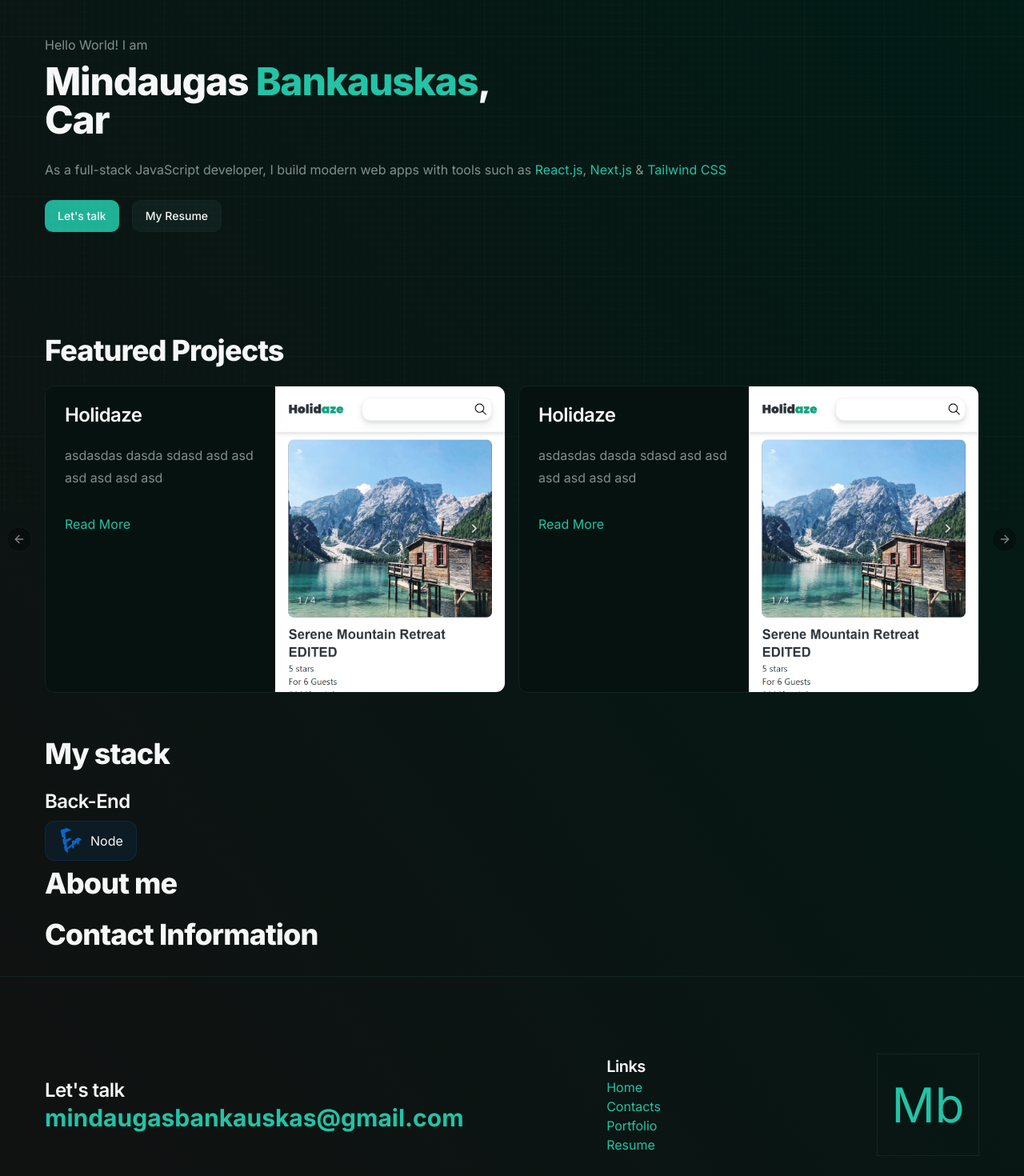
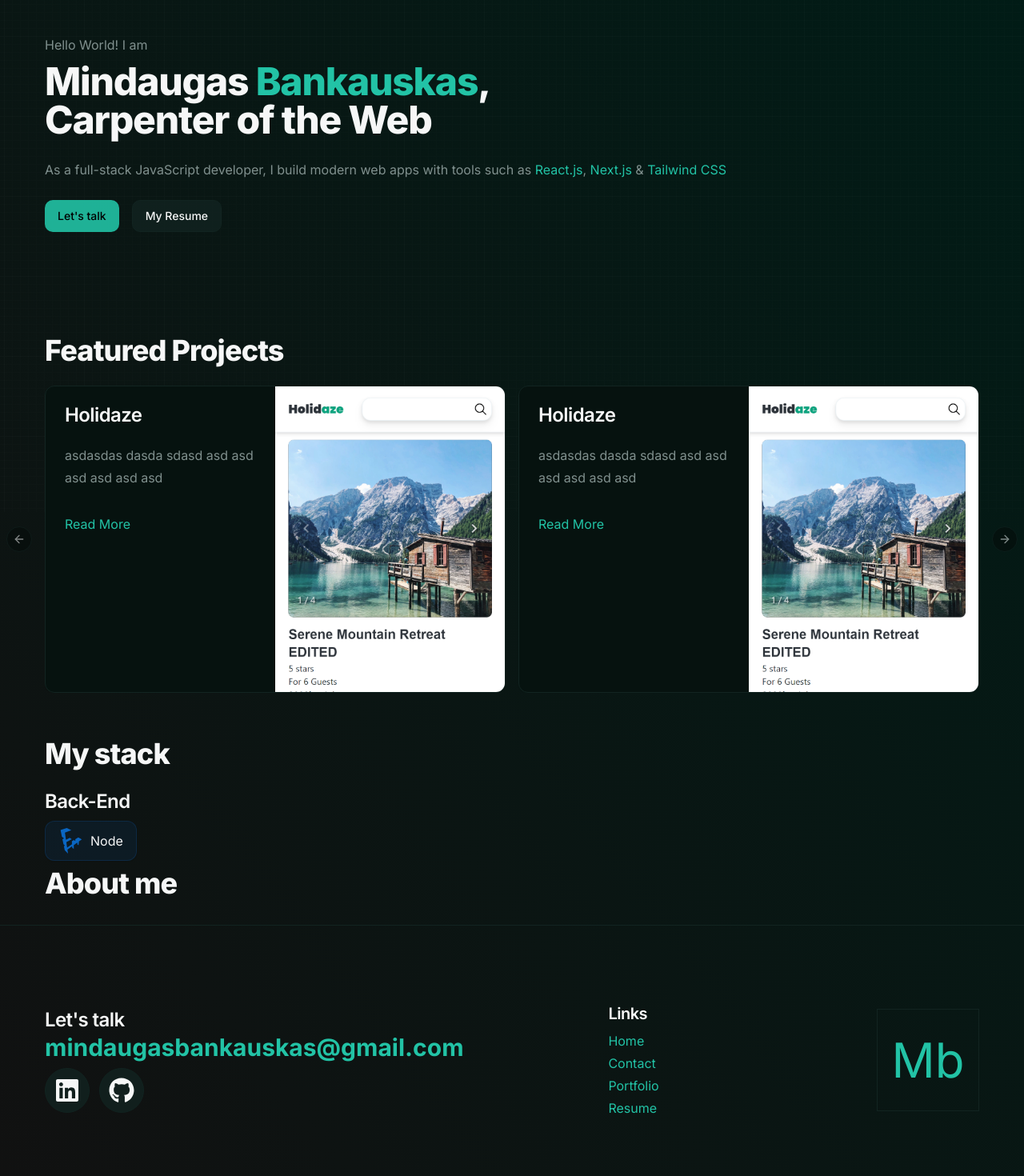
Before and after one commit to mndgs1/portfolio, a Next.js app: page / in a window 1280 px wide. Shown: the part 160-1630 px from the top of the page at 80% size. Built offline with nearby package versions, Linux system fonts and the light colour scheme.

Commit message:
Finished footer

```diff
--- a/app/contact/SocialsCard.tsx
+++ /dev/null
@@ -1,22 +0,0 @@
-import Link from "next/link";
-import { Card } from "@/components/ui/card";
-import { ReactNode } from "react";
-
-type SocialsCardProps = {
-    children: ReactNode;
-    onClick?: void;
-};
-
-const SocialsCard = ({ children }: SocialsCardProps) => {
-    return (
-        <Link
-            href="https://www.linkedin.com/in/mindaugas-bankauskas/"
-            target="_blank">
-            <Card className="py-2 px-4 flex gap-2 w-fit items-center group hover:border-primary mb-2">
-                {children}
-            </Card>
-        </Link>
-    );
-};
-
-export default SocialsCard;
--- a/app/contact/page.tsx
+++ b/app/contact/page.tsx
@@ -11,9 +11,7 @@ import LinkWithIcon from "../../components/shared/LinkWithIcon";
 
 const page = () => {
     return (
-        <div
-            className="lg:grid lg:grid-cols-4 lg:gap-12 items-center
-        ">
+        <article className="lg:grid lg:grid-cols-4 lg:gap-12 items-center">
             <section className="section col-span-2">
                 <H2>Let&apos;s talk</H2>
                 <Blockquote>
@@ -47,7 +45,7 @@ const page = () => {
                     <ContactForm />
                 </Card>
             </section>
-        </div>
+        </article>
     );
 };
 
--- a/app/globals.css
+++ b/app/globals.css
@@ -66,16 +66,18 @@
     }
 }
 
-body:before {
+body::before {
     content: "";
     background-image: url(/grid.svg);
     background-repeat: repeat;
-    position: absolute;
-    inset: 0;
-    opacity: 0.2;
+    position: fixed;
+    top: 0;
+    left: 0;
     width: 100%;
     height: 100%;
+    opacity: 0.2;
     pointer-events: none;
+    z-index: -1;
 }
 
 .section {
--- a/app/page.tsx
+++ b/app/page.tsx
@@ -7,7 +7,6 @@ import {
     CarouselPrevious,
 } from "@/components/ui/carousel";
 import { H2, H3 } from "@/components/typography/Headings";
-import { P } from "@/components/typography/Paragraph";
 import FeaturedProjectCard from "@/components/shared/FeaturedProjectCard";
 
 import LinkWithIcon from "@/components/shared/LinkWithIcon";
@@ -50,9 +49,6 @@ export default function Home() {
             <section className="About me">
                 <H2>About me</H2>
             </section>
-            <section>
-                <H2>Contact Information</H2>
-            </section>
         </>
     );
 }
--- a/components/sections/footer/index.tsx
+++ b/components/sections/footer/index.tsx
@@ -1,8 +1,18 @@
 import StyledLink from "@/components/shared/StyledLink";
 import { H3, H4 } from "@/components/typography/Headings";
+import { P } from "@/components/typography/Paragraph";
 import Logo from "@/components/shared/Logo";
+import { Button } from "@/components/ui/button";
+import Link from "next/link";
+
+import { person } from "@/data/person";
+
+import { FontAwesomeIcon } from "@fortawesome/react-fontawesome";
+import { faGithub, faLinkedin } from "@fortawesome/free-brands-svg-icons";
 
 const Footer = () => {
+    const { socialLinks, email } = person;
+
     return (
         <footer className="container border-t mt-2 py-16 lg:py-24 flex flex-col gap-12 md:grid md:grid-cols-4 md:gap-12 md:items-center">
             <section className="col-span-4 md:col-span-2">
@@ -10,17 +20,41 @@ const Footer = () => {
                 <StyledLink
                     href="mailto:mindaugasbankauskas@gmail.com"
                     className="text-xl lg:text-3xl font-bold">
-                    mindaugasbankauskas@gmail.com
+                    {email}
                 </StyledLink>
+                <div className="mt-2">
+                    <Link href={socialLinks.linkedIn} target="_blank">
+                        <Button
+                            variant={"icon"}
+                            size={"icon"}
+                            className="w-14 h-14 mr-3">
+                            <FontAwesomeIcon
+                                icon={faLinkedin}
+                                className="w-8 h-8"
+                            />
+                        </Button>
+                    </Link>
+                    <Link href={socialLinks.github} target="_blank">
+                        <Button
+                            variant={"icon"}
+                            size={"icon"}
+                            className="w-14 h-14">
+                            <FontAwesomeIcon
+                                icon={faGithub}
+                                className="w-8 h-8"
+                            />
+                        </Button>
+                    </Link>
+                </div>
             </section>
             <section className="md:justify-self-center">
-                <H4 className="mb-0">Links</H4>
-                <ul>
+                <H4 className="mb-2">Links</H4>
+                <ul className="flex flex-col gap-1">
                     <li>
                         <StyledLink href="/">Home</StyledLink>
                     </li>
                     <li>
-                        <StyledLink href="/contact">Contacts</StyledLink>
+                        <StyledLink href="/contact">Contact </StyledLink>
                     </li>
                     <li>
                         <StyledLink href="/portfolio">Portfolio</StyledLink>
--- a/components/sections/header/navbar/MobileNav.tsx
+++ b/components/sections/header/navbar/MobileNav.tsx
@@ -18,9 +18,9 @@ const MobileNav = () => {
         <Sheet>
             <SheetTrigger asChild>
                 <Button
-                    variant={"secondary"}
+                    variant={"icon"}
                     size={"icon"}
-                    className="md:hidden">
+                    className="md:hidden h-10 w-10">
                     <Menu size={"1.4rem"} />
                 </Button>
             </SheetTrigger>
--- a/components/sections/header/navbar/NavLink.tsx
+++ b/components/sections/header/navbar/NavLink.tsx
@@ -18,7 +18,7 @@ const NavLink = ({ href, label, pathname }: NavLinkProps) => {
                 }`}>
                 {label}
                 <div
-                    className={`bg-muted-foreground group-hover:w-full h-[1px] transition-all duration-300 ${
+                    className={`bg-primary group-hover:w-full h-[1px] transition-all duration-300 ${
                         pathname === href ? "w-full" : "w-0"
                     }`}></div>
             </Link>
--- a/components/sections/hero/index.tsx
+++ b/components/sections/hero/index.tsx
@@ -21,11 +21,11 @@ const Hero = () => {
                             preRenderFirstString={true}
                             sequence={[
                                 // Same substring at the start will only be typed once, initially
-                                "Husband",
-                                2000,
-                                "Father",
+                                "Husband & Father",
                                 2000,
                                 "Carpenter of the Web",
+                                2000,
+                                "UX/UI Designer",
                                 2000,
                                 "Front-End Developer",
                                 2000,
--- a/components/ui/button.tsx
+++ b/components/ui/button.tsx
@@ -9,8 +9,7 @@ const buttonVariants = cva(
     {
         variants: {
             variant: {
-                default:
-                    "bg-primary/90 text-primary-foreground hover:bg-primary",
+                default: "bg-primary/90 text-black hover:bg-primary-hover",
                 destructive:
                     "bg-destructive text-destructive-foreground hover:bg-destructive/90",
                 outline:
@@ -19,12 +18,13 @@ const buttonVariants = cva(
                     "bg-secondary/80 border text-secondary-foreground hover:bg-secondary hover:border-primary",
                 ghost: "hover:bg-accent hover:text-accent-foreground",
                 link: "text-primary underline-offset-4 hover:underline",
+                icon: "bg-secondary/80 border text-secondary-foreground hover:bg-secondary hover:border-primary rounded-full",
             },
             size: {
                 default: "h-10 px-4 py-2",
                 sm: "h-9 rounded-md px-3",
                 lg: "h-11 rounded-md px-8",
-                icon: "h-10 w-10 rounded-full",
+                icon: "h-10 w-10",
             },
         },
         defaultVariants: {
--- /dev/null
+++ b/data/person.ts
@@ -0,0 +1,11 @@
+export const person = {
+    firstname: "Mindaugas",
+    lastname: "Bankauskas",
+    email: "mindaugasbankauskas@gmail.com",
+    socialLinks: {
+        linkedIn: "https://www.linkedin.com/in/mindaugas-bankauskas/",
+        github: "https://github.com/mndgs1",
+        discord: "Mndgs#7132",
+    },
+    resume: "/pdf/Mindaugas_Bankauskas_-_Frontend_Developer.pdf",
+};
```
